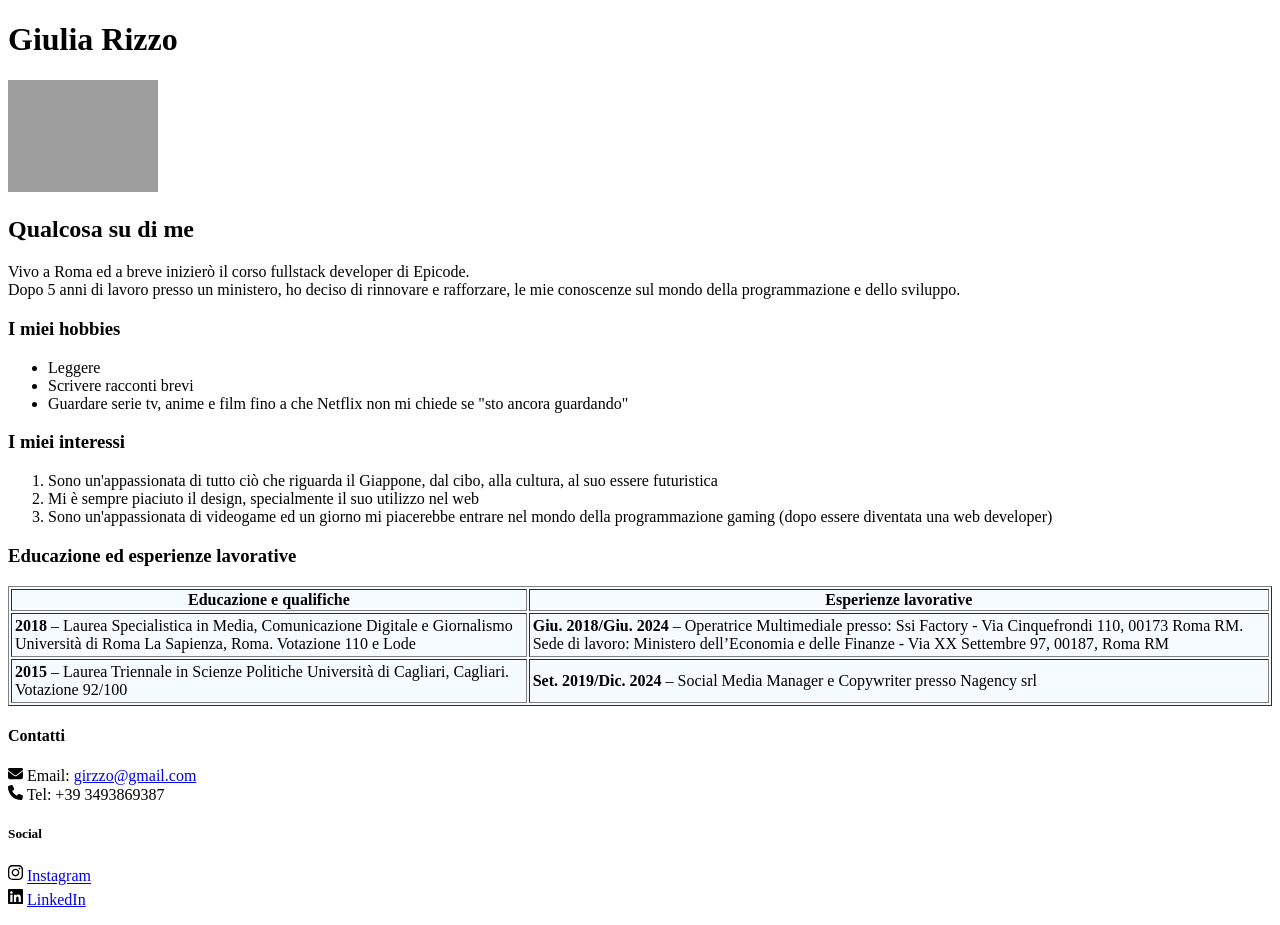
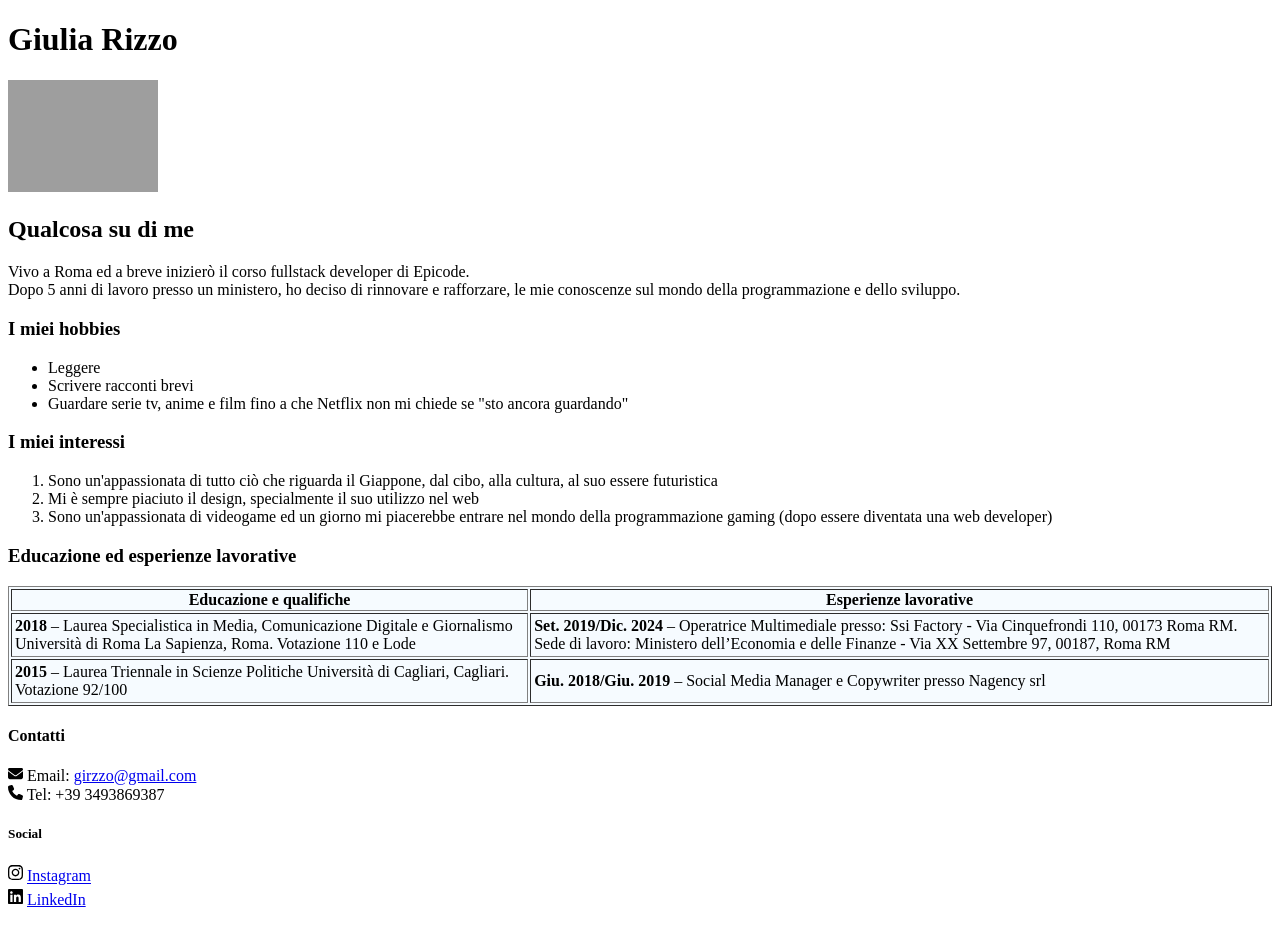
Before and after one commit to giulia-r01/Pre-corso-Epicode, a plain HTML site: page Giulia Rizzo HTML Basics Challenge/index.html in a window 1280 px wide. Drawn offline with Linux system fonts and the light colour scheme; grey boxes are pictures that could not be loaded.

Commit message:
Update index.html

```diff
--- a/Giulia Rizzo HTML Basics Challenge/index.html
+++ b/Giulia Rizzo HTML Basics Challenge/index.html
@@ -35,11 +35,11 @@
     <tbody>
         <tr>
     <td style="padding: 3px 3px 3px 3px;"><strong>2018</strong> &ndash; Laurea Specialistica in Media, Comunicazione Digitale e Giornalismo Università di Roma La Sapienza, Roma. Votazione 110 e Lode</td>
-    <td style="padding: 3px 3px 3px 3px;"><strong>Giu. 2018/Giu. 2024</strong> &ndash; Operatrice Multimediale presso: Ssi Factory - Via Cinquefrondi 110, 00173 Roma RM. Sede di lavoro: Ministero dell’Economia e delle Finanze - Via XX Settembre 97, 00187, Roma RM</td>
+    <td style="padding: 3px 3px 3px 3px;"><strong>Set. 2019/Dic. 2024</strong> &ndash; Operatrice Multimediale presso: Ssi Factory - Via Cinquefrondi 110, 00173 Roma RM. Sede di lavoro: Ministero dell’Economia e delle Finanze - Via XX Settembre 97, 00187, Roma RM</td>
     </tr>
     <tr>
         <td style="padding: 3px 3px 3px 3px;"><strong>2015</strong> &ndash; Laurea Triennale in Scienze Politiche Università di Cagliari, Cagliari. Votazione 92/100</td>
-        <td style="padding: 3px 3px 3px 3px;"><strong>Set. 2019/Dic. 2024</strong> &ndash; Social Media Manager e Copywriter presso Nagency srl</td>
+        <td style="padding: 3px 3px 3px 3px;"><strong>Giu. 2018/Giu. 2019</strong> &ndash; Social Media Manager e Copywriter presso Nagency srl</td>
         </tr>
     </tbody>
 </table>
```
